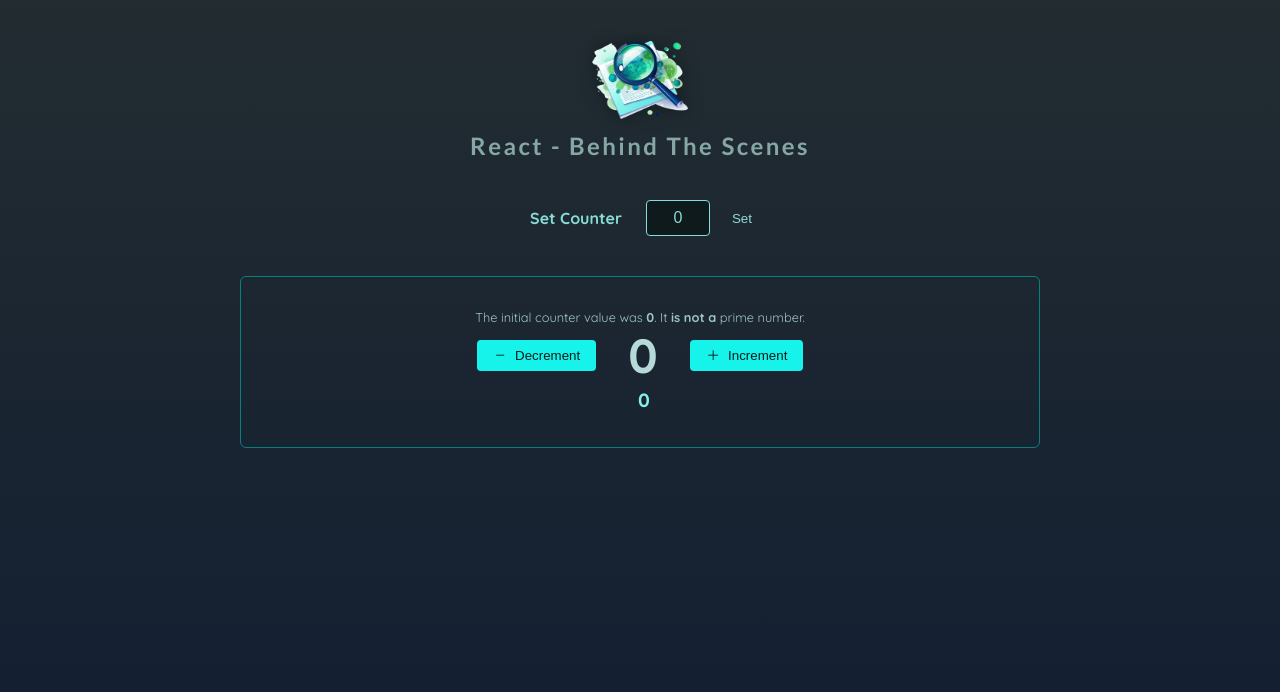
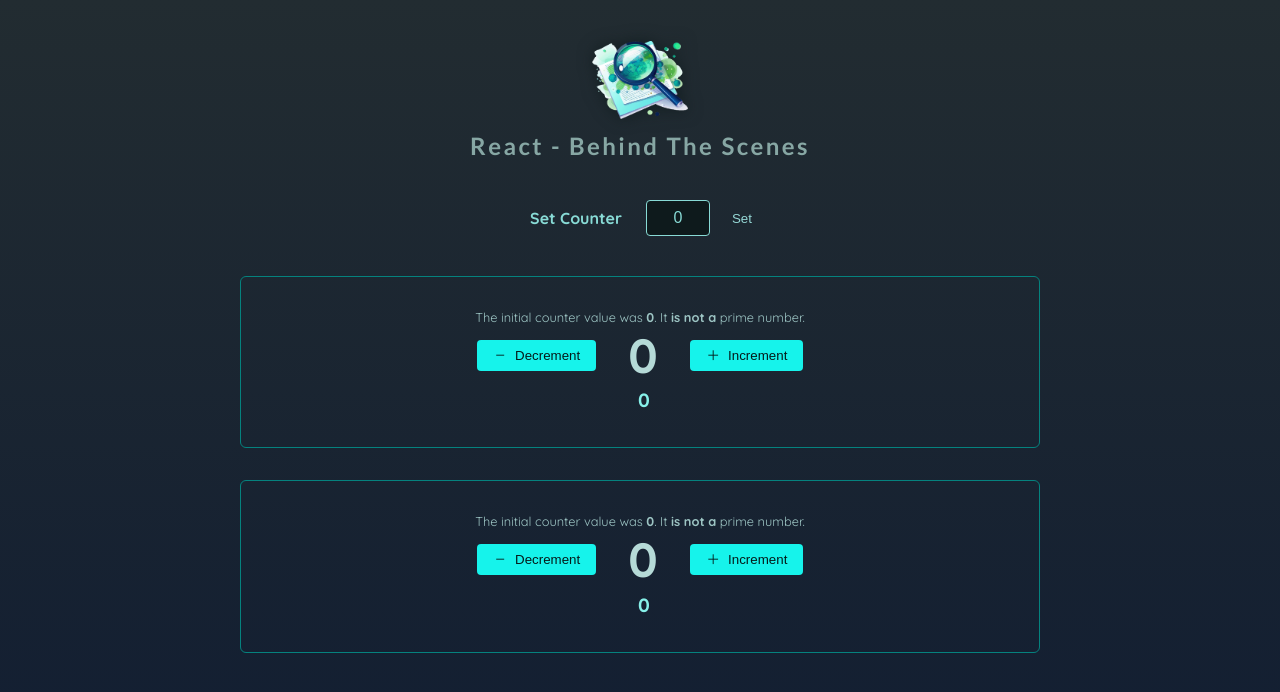
Before and after one commit to adixadymak/react-learning-project-11, a React (Vite) app: page / in a window 1280 px wide. Shown: the top 692 px of the page. Built offline with nearby package versions, Linux system fonts and the light colour scheme.

Commit message:
Using Keys For Resetting Components
Avoid using useEffect to avoid component reexceution

```diff
--- a/src/App.jsx
+++ b/src/App.jsx
@@ -19,7 +19,8 @@
       <Header />
       <main>
         <ConfigureCounter onSetCount={handleSetCount} />
-        <Counter initialCount={chosenCount} />
+        <Counter key={chosenCount} initialCount={chosenCount} />
+        <Counter initialCount={0} />
       </main>
     </>
   );
```
